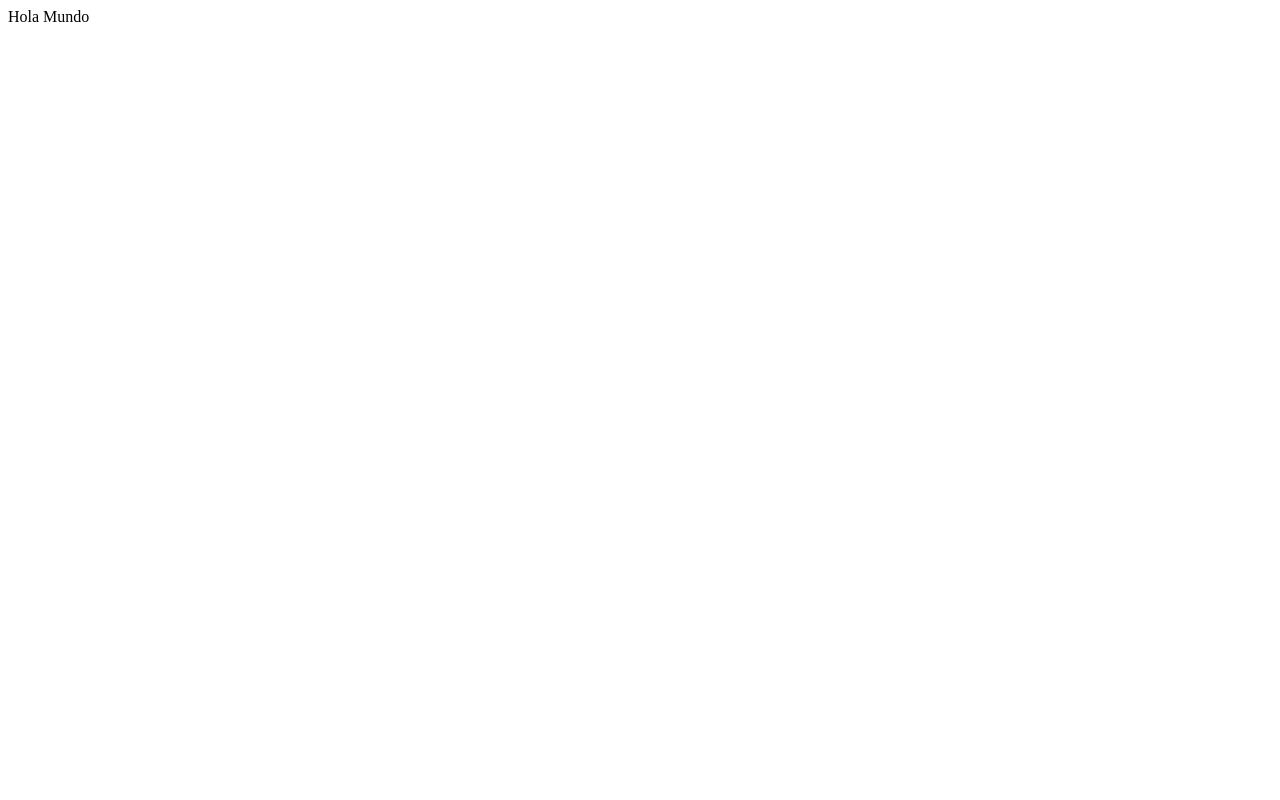
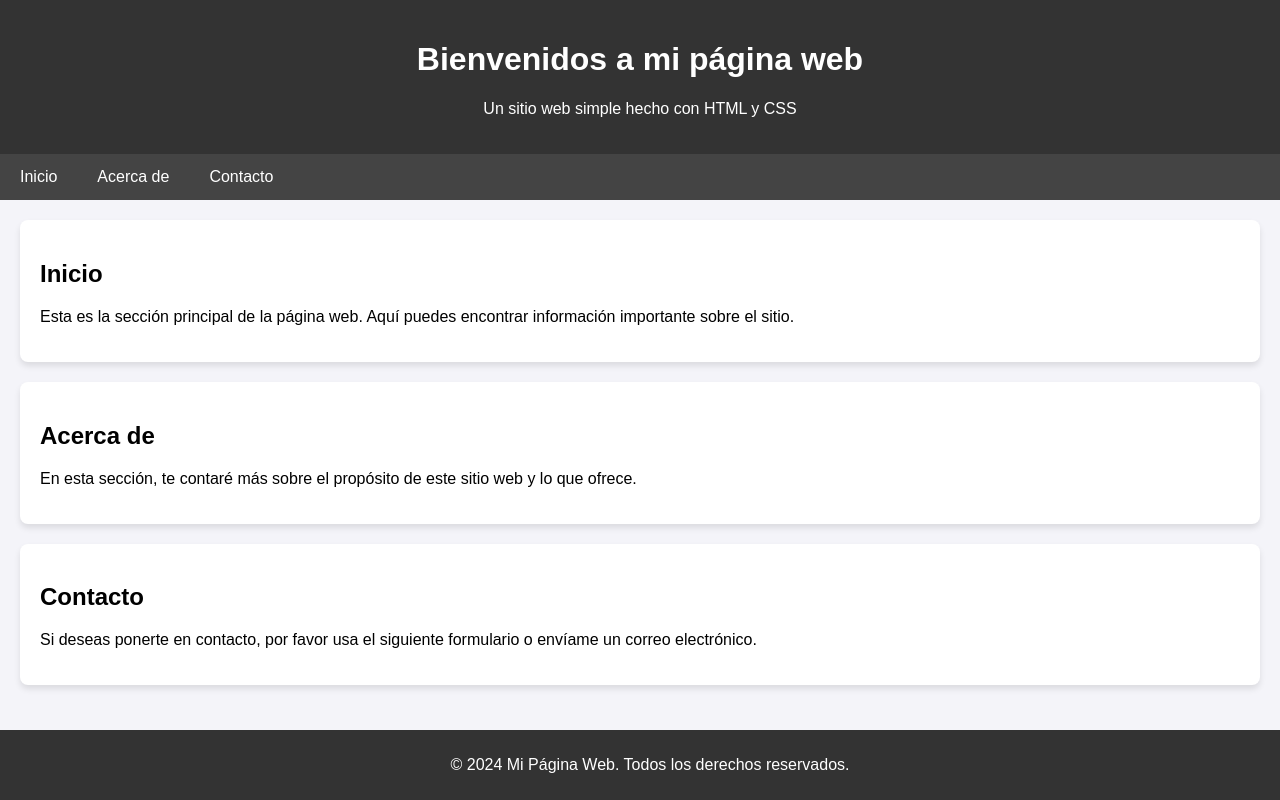
Before and after one commit to shirley0611/mi-proyecto, a plain HTML site: page index.html in a window 1280 px wide. Drawn offline with Linux system fonts and the light colour scheme.

Commit message:
actualice el html

```diff
--- a/index.html
+++ b/index.html
@@ -1 +1,84 @@
-Hola Mundo
+<!DOCTYPE html>
+<html lang="es">
+<head>
+    <meta charset="UTF-8">
+    <meta name="viewport" content="width=device-width, initial-scale=1.0">
+    <meta http-equiv="X-UA-Compatible" content="ie=edge">
+    <title>Mi Página Web</title>
+    <style>
+        body {
+            font-family: Arial, sans-serif;
+            background-color: #f4f4f9;
+            margin: 0;
+            padding: 0;
+        }
+        header {
+            background-color: #333;
+            color: white;
+            padding: 20px;
+            text-align: center;
+        }
+        nav {
+            background-color: #444;
+            overflow: hidden;
+        }
+        nav a {
+            color: white;
+            padding: 14px 20px;
+            text-decoration: none;
+            float: left;
+        }
+        nav a:hover {
+            background-color: #ddd;
+            color: black;
+        }
+        section {
+            padding: 20px;
+            margin: 20px;
+            background-color: white;
+            border-radius: 8px;
+            box-shadow: 0 4px 6px rgba(0, 0, 0, 0.1);
+        }
+        footer {
+            background-color: #333;
+            color: white;
+            text-align: center;
+            padding: 10px;
+            position: fixed;
+            bottom: 0;
+            width: 100%;
+        }
+    </style>
+</head>
+<body>
+    <header>
+        <h1>Bienvenidos a mi página web</h1>
+        <p>Un sitio web simple hecho con HTML y CSS</p>
+    </header>
+
+    <nav>
+        <a href="#home">Inicio</a>
+        <a href="#about">Acerca de</a>
+        <a href="#contact">Contacto</a>
+    </nav>
+
+    <section id="home">
+        <h2>Inicio</h2>
+        <p>Esta es la sección principal de la página web. Aquí puedes encontrar información importante sobre el sitio.</p>
+    </section>
+
+    <section id="about">
+        <h2>Acerca de</h2>
+        <p>En esta sección, te contaré más sobre el propósito de este sitio web y lo que ofrece.</p>
+    </section>
+
+    <section id="contact">
+        <h2>Contacto</h2>
+        <p>Si deseas ponerte en contacto, por favor usa el siguiente formulario o envíame un correo electrónico.</p>
+    </section>
+
+    <footer>
+        <p>&copy; 2024 Mi Página Web. Todos los derechos reservados.</p>
+    </footer>
+</body>
+</html>
```
